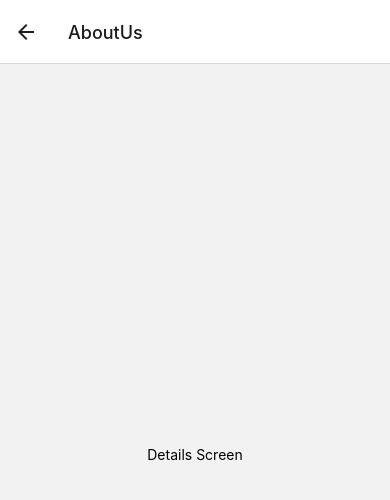
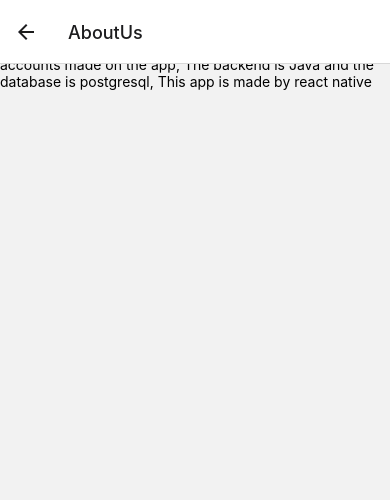
Before and after one commit to Zeriabo/nativeApp, a React Native app: screen / in a window 390 px wide. Both pictures are taken after a click on the button "ABOUT US". Shown: the top 500 px of the page. Built offline with nearby package versions, Linux system fonts and the light colour scheme.

Commit message:
About us

```diff
--- a/App.js
+++ b/App.js
@@ -20,8 +20,18 @@ import { ForgetPassword } from "./components/ForgetPassword";
 const Stack = createNativeStackNavigator();
 
 const AboutUsScreen = () => (
-  <View style={{ flex: 1, alignItems: "center", justifyContent: "center" }}>
-    <Text>Details Screen</Text>
+  <View
+    style={{
+      flex: 0,
+      alignItems: "center",
+      justifyContent: "center",
+    }}
+  >
+    <Text>
+      Messaging app which you can use to send messages to accounts made on the
+      app, The backend is Java and the database is postgresql, This app is made
+      by react native
+    </Text>
   </View>
 );
 export default function App() {
```
